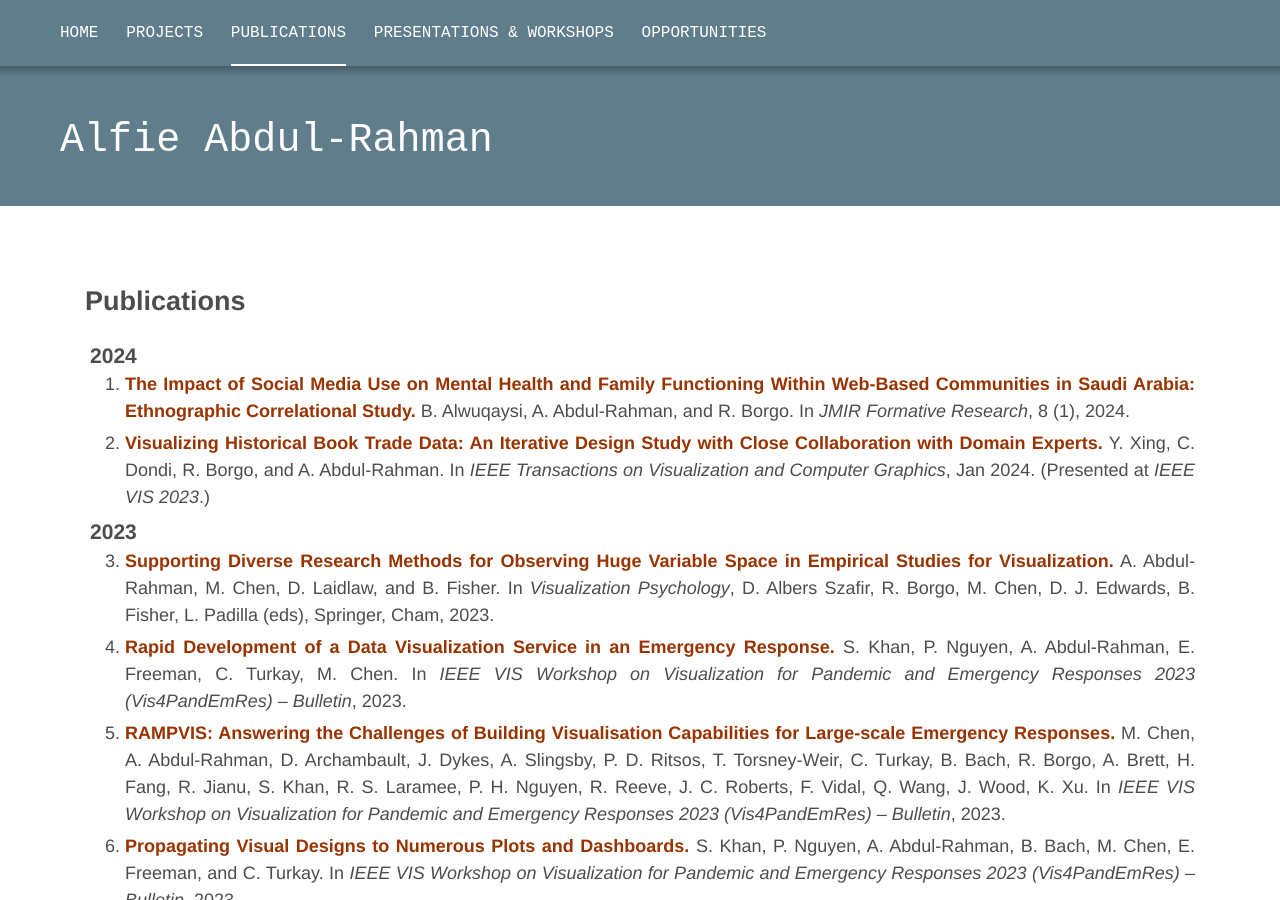
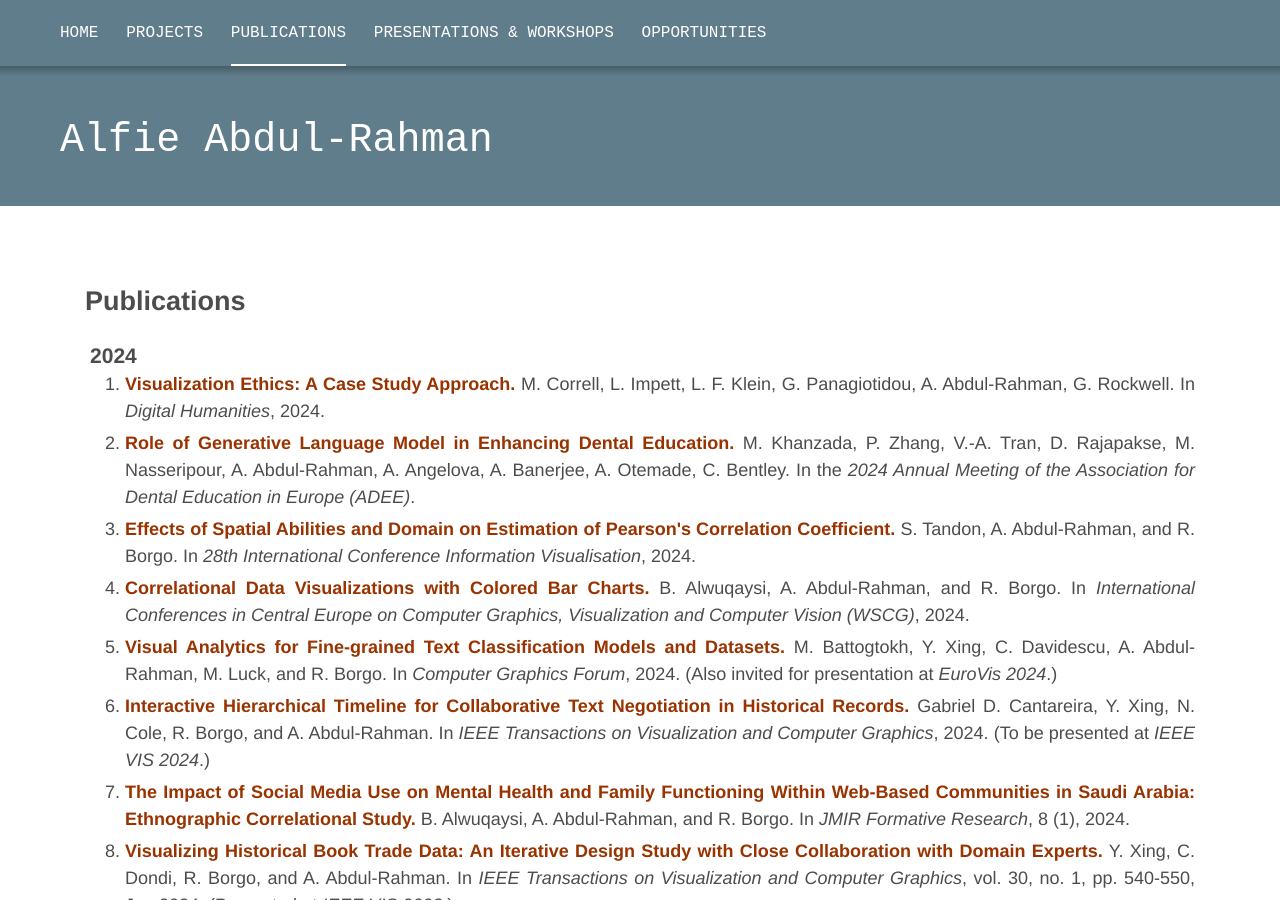
Before and after one commit to alfieabdulrahman/alfieabdulrahman.github.io, a Jekyll site: the page built from _pages/publications.markdown, in a window 1280 px wide and 900 px high. Built offline with Jekyll 4.4.1, drawn with Linux system fonts in a browser that asks for light colours.

Commit message:
Updated publications and presentations pages

```diff
--- a/_pages/presentations.markdown
+++ b/_pages/presentations.markdown
@@ -6,6 +6,10 @@ permalink: /presentations/
 <h2>Presentations and Workshops</h2>
 
 <ol class="pub-list">
+	<li>
+		<span class="pub-title">Diving into Complexity: Discovering Insights Through Diverse Data and Design Methods.</span>
+		<span class="pub-loc">UCLIC</span>, University College London, Apr 2024.
+	</li>
     <li>
         <span class="pub-title">Decoding Data: A Visualization and Visual Analytics Introduction.</span>
         <span class="pub-loc">School of Infocomm</span>, Republic Polytechnic, Singapore, Jan 2024.
--- a/_pages/publications.markdown
+++ b/_pages/publications.markdown
@@ -8,6 +8,36 @@ permalink: /publications/
 <ol class="pub-list">
 	<h3 class="year">2024</h3>
 	<li>
+		<span class="pub-title">Visualization Ethics: A Case Study Approach.</span>
+		<span class="pub-author">M. Correll, L. Impett, L. F. Klein, G. Panagiotidou, A. Abdul-Rahman, G. Rockwell.</span>
+		In <span class="pub-loc">Digital Humanities</span>, 2024.
+	</li>
+	<li>
+		<span class="pub-title">Role of Generative Language Model in Enhancing Dental Education.</span>
+		<span class="pub-author">M. Khanzada, P. Zhang, V.-A. Tran, D. Rajapakse, M. Nasseripour, A. Abdul-Rahman, A. Angelova, A. Banerjee, A. Otemade, C. Bentley.</span>
+		In the <span class="pub-loc">2024 Annual Meeting of the Association for Dental Education in Europe (ADEE)</span>.
+	</li>
+	<li>
+		<span class="pub-title">Effects of Spatial Abilities and Domain on Estimation of Pearson's Correlation Coefficient.</span>
+		<span class="pub-author">S. Tandon, A. Abdul-Rahman, and R. Borgo.</span>
+		In <span class="pub-loc">28th International Conference Information Visualisation</span>, 2024.
+	</li>
+	<li>
+		<span class="pub-title">Correlational Data Visualizations with Colored Bar Charts.</span>
+		<span class="pub-author">B. Alwuqaysi, A. Abdul-Rahman, and R. Borgo.</span>
+		In <span class="pub-loc">International Conferences in Central Europe on Computer Graphics, Visualization and Computer Vision (WSCG)</span>, 2024.
+	</li>
+	<li>
+		<span class="pub-title">Visual Analytics for Fine-grained Text Classification Models and Datasets.</span>
+		<span class="pub-author">M. Battogtokh, Y. Xing, C. Davidescu, A. Abdul-Rahman, M. Luck, and R. Borgo.</span>
+		In <span class="pub-loc">Computer Graphics Forum</span>, 2024. (Also invited for presentation at <em>EuroVis 2024</em>.)
+	</li>
+	<li>
+		<span class="pub-title">Interactive Hierarchical Timeline for Collaborative Text Negotiation in Historical Records.</span>
+		<span class="pub-author">Gabriel D. Cantareira, Y. Xing, N. Cole, R. Borgo, and A. Abdul-Rahman.</span>
+		In <span class="pub-loc">IEEE Transactions on Visualization and Computer Graphics</span>, 2024. (To be presented at <em>IEEE VIS 2024</em>.)
+	</li>
+	<li>
 		<span class="pub-title">The Impact of Social Media Use on Mental Health and Family Functioning Within Web-Based Communities in Saudi Arabia: Ethnographic Correlational Study.</span>
 		<span class="pub-author">B. Alwuqaysi, A. Abdul-Rahman, and R. Borgo.</span>
 		In <span class="pub-loc">JMIR Formative Research</span>, 8 (1), 2024.
@@ -15,7 +45,7 @@ permalink: /publications/
 	<li>
 		<span class="pub-title">Visualizing Historical Book Trade Data: An Iterative Design Study with Close Collaboration with Domain Experts.</span>
 		<span class="pub-author">Y. Xing, C. Dondi, R. Borgo, and A. Abdul-Rahman.</span>
-		In <span class="pub-loc">IEEE Transactions on Visualization and Computer Graphics</span>, Jan 2024. (Presented at <em>IEEE VIS 2023</em>.)
+		In <span class="pub-loc">IEEE Transactions on Visualization and Computer Graphics</span>, vol. 30, no. 1, pp. 540-550, Jan 2024. (Presented at <em>IEEE VIS 2023</em>.)
 	</li>
 	<h3 class="year">2023</h3>
 	<li>
```
